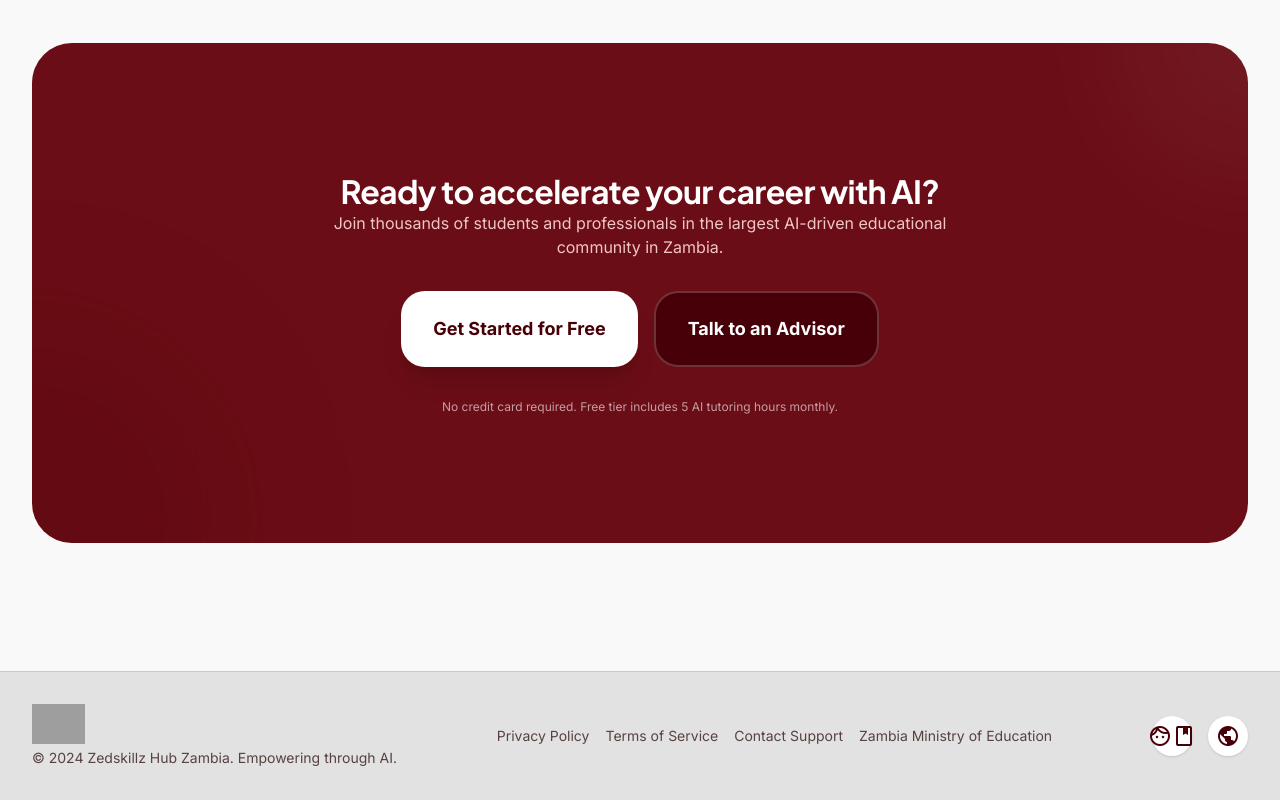
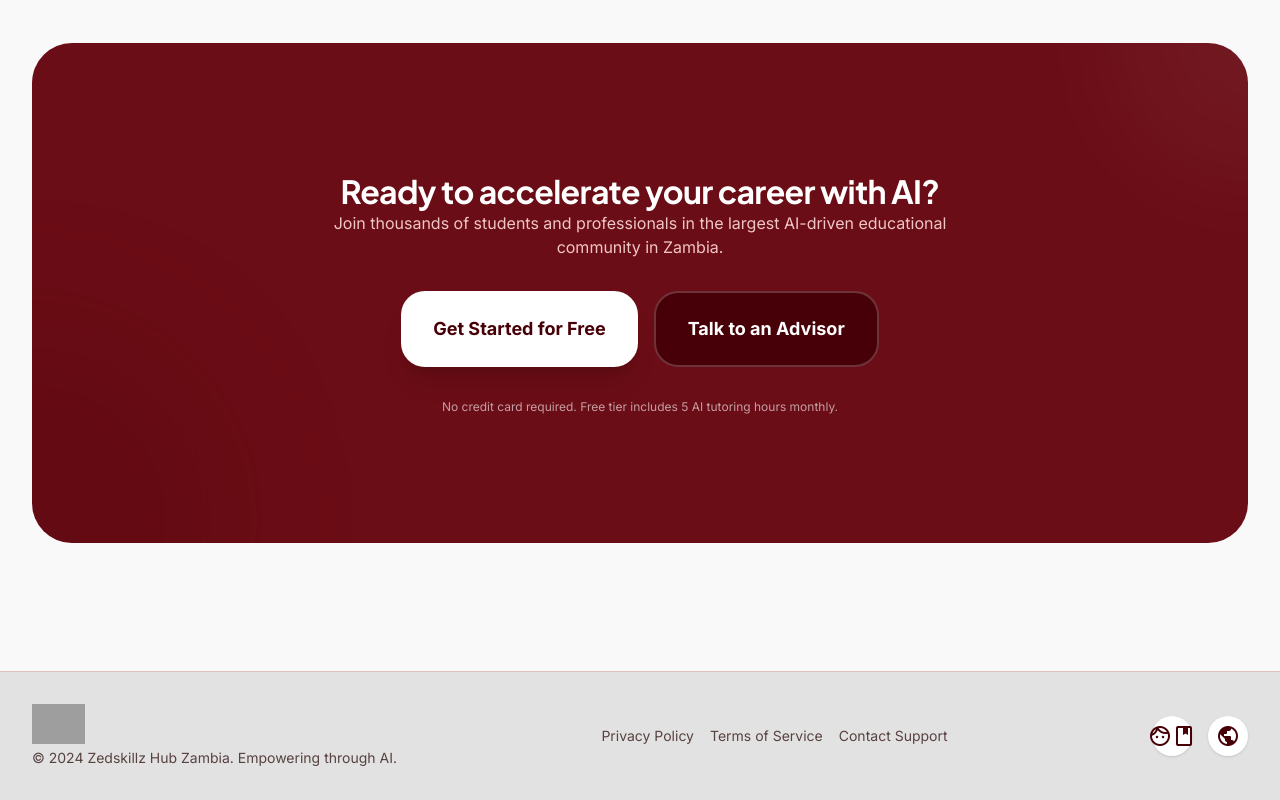
Before and after one commit to MichaelGaus/zedskillz, a Next.js app: page / in a window 1280 px wide. Shown: the part 2977-3777 px from the top of the page. Built offline with nearby package versions, Linux system fonts and the light colour scheme; grey boxes are pictures that could not be loaded.

Commit message:
remove 'Zambia Ministry of Education' from landing page footer

```diff
--- a/src/components/pages/landing-body.tsx
+++ b/src/components/pages/landing-body.tsx
@@ -354,7 +354,6 @@ export function LandingBody() {
       <a className="text-on-surface-variant hover:text-primary transition-colors text-body-sm" href="#">Privacy Policy</a>
       <a className="text-on-surface-variant hover:text-primary transition-colors text-body-sm" href="#">Terms of Service</a>
       <a className="text-on-surface-variant hover:text-primary transition-colors text-body-sm" href="#">Contact Support</a>
-      <a className="text-on-surface-variant hover:text-primary transition-colors text-body-sm" href="#">Zambia Ministry of Education</a>
       </div>
       <div className="flex items-center gap-md">
       <a className="w-10 h-10 rounded-full bg-white flex items-center justify-center text-primary shadow-sm hover:scale-110 transition-transform" href="#">
```
